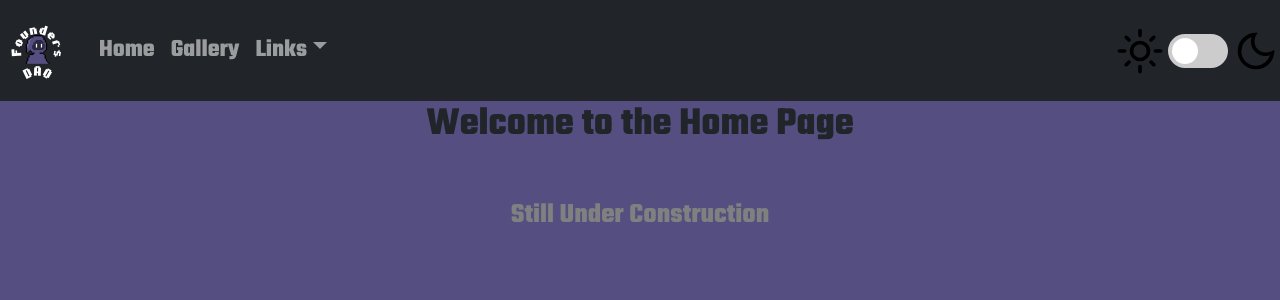
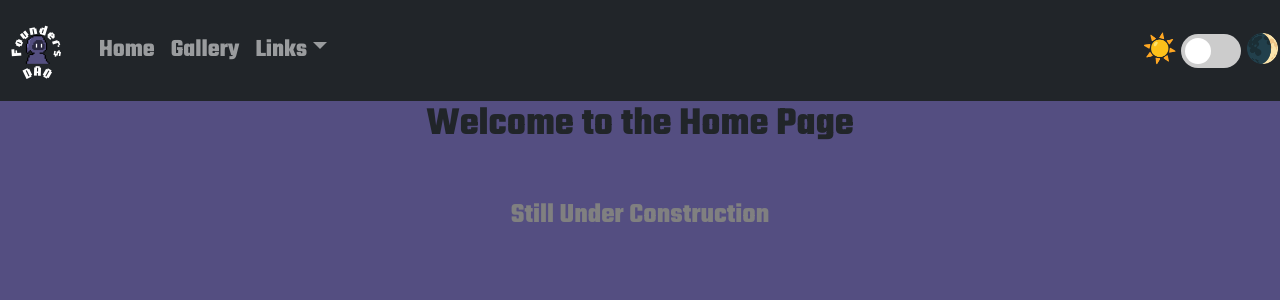
Before and after one commit to Burmpf/founders-site, a React (Create React App) app: page / in a window 1280 px wide. Shown: the top 300 px of the page. Built offline with nearby package versions, Linux system fonts and the light colour scheme.

Commit message:
I have no idea what I did that worked, but it work

```diff
--- a/src/App.js
+++ b/src/App.js
@@ -1,13 +1,13 @@
 import React, { Component } from 'react';
 import './App.css';
-import NavbarComponent from './components/Navbar';
+import DarkMode from './components/DarkMode';
 
 class App extends Component {
   render() {
     return (
       <div className="App">
         <header className="App-header">
-<NavbarComponent></NavbarComponent>
+          <DarkMode></DarkMode>
         </header>
       </div>
     );
--- a/src/components/DarkMode.css
+++ b/src/components/DarkMode.css
@@ -1,15 +1,18 @@
+/* 1 */
 :root {
     --font-color: #333;
     --background-color: #eee;
     --link-color: cornflowerblue;
 }
 
+/* 2 */
 [data-theme="dark"] {
-    --font-color: #202429;
-    --background-color: #544E81;
+    --font-color: #eee;
+    --background-color: #333;
     --link-color: lightblue;
 }
 
+/* 3 */
 body {
     background-color: var(--background-color);
     color: var(--font-color);
@@ -18,6 +21,8 @@ body {
 a {
     color: var(--link-color);
 }
+
+
 
 /* Custom Dark Mode Toggle Element */
 .toggle-theme-wrapper {
@@ -69,7 +74,7 @@ input:checked+.slider:before {
 }
 
 input:checked+.slider {
-    background-color:#544e81 ;
+    background-color: cornflowerblue;
 }
 
 .slider.round {
--- a/src/components/DarkMode.tsx
+++ b/src/components/DarkMode.tsx
@@ -43,7 +43,7 @@ const toggleTheme: ChangeEventHandler<HTMLInputElement> = (e) => {
 const DarkMode = () => {
     return (
         <div className="toggle-theme-wrapper">
-            <span><img alt="light mode" src="./images/light-mode.svg"></img></span>
+            <span>☀️</span>
             <label className="toggle-theme" htmlFor="checkbox">
                 <input
                     type="checkbox"
@@ -55,7 +55,7 @@ const DarkMode = () => {
                 />
                 <div className="slider round"></div>
             </label>
-            <span><img alt="dark mode" src="./images/dark-mode.svg"></img></span>
+            <span>🌒</span>
         </div>
     );
 };
--- a/src/components/navbar.css
+++ b/src/components/navbar.css
@@ -1,6 +1,3 @@
 .mr-auto{
     font-size: 25px;
 }
-.dropdown-menu{
-    background-color: #202429;
-}
```
Also changed, not shown: public/poo.html (added).
